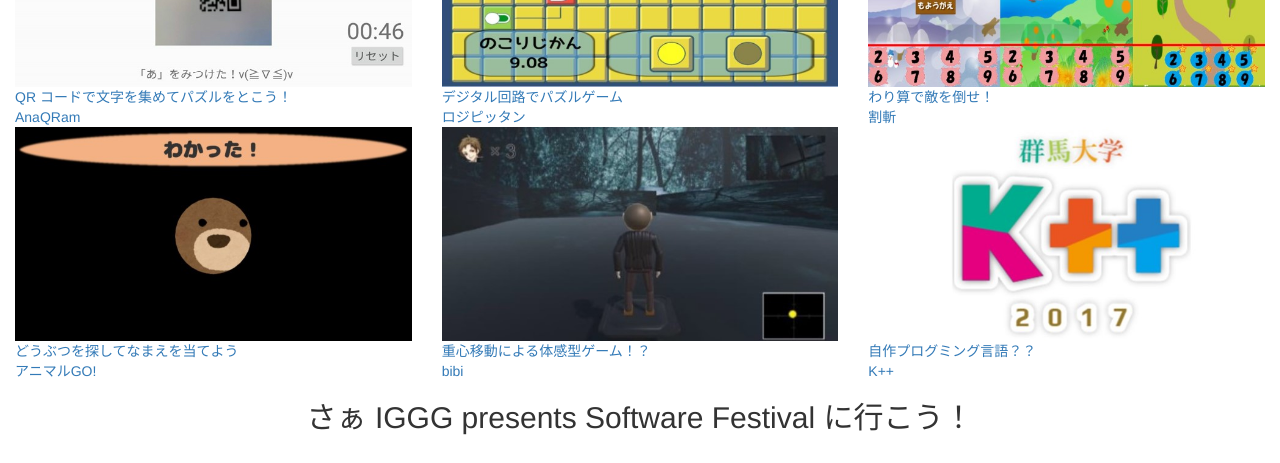
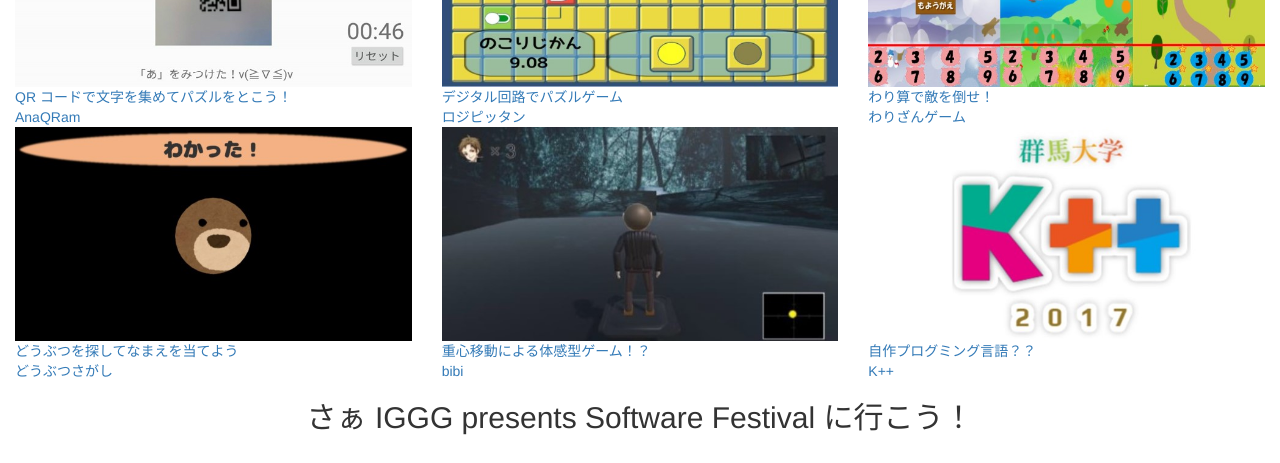
Before and after one commit to IGGG/guntoh-fes, a Jekyll site: the page built from index.html, in a window 1280 px wide and 900 px high, scrolled down 654 px. Shown: the part 260-723 px from the top of the window. Built offline with Jekyll 4.4.1, drawn with Linux system fonts in a browser that asks for light colours.

Commit message:
Rename games

```diff
--- a/_includes/modals.html
+++ b/_includes/modals.html
@@ -46,7 +46,7 @@
         <div class="modal-content">
             <div class="modal-header">
                 <button type="button" class="close" data-dismiss="modal" aria-label="Close"><span aria-hidden="true">&times;</span></button>
-                <h4 class="modal-title" id="warizanLabel">割斬</h4>
+                <h4 class="modal-title" id="warizanLabel">わりざんゲーム</h4>
             </div>
             <div class="modal-body">
               <h4>わり算を駆使して敵を倒せ！</h4>
@@ -64,7 +64,7 @@
         <div class="modal-content">
             <div class="modal-header">
                 <button type="button" class="close" data-dismiss="modal" aria-label="Close"><span aria-hidden="true">&times;</span></button>
-                <h4 class="modal-title" id="animalLabel">アニマルGO!</h4></h4>
+                <h4 class="modal-title" id="animalLabel">どうぶつさがし</h4></h4>
             </div>
             <div class="modal-body">
 	             <h4>隠れている動物を探そう！</h4>
--- a/_includes/portfolio.html
+++ b/_includes/portfolio.html
@@ -40,7 +40,7 @@
                                 わり算で敵を倒せ！
                             </div>
                             <div class="project-name">
-                                割斬
+                                わりざんゲーム
                             </div>
                         </div>
                     </div>
@@ -55,7 +55,7 @@
                               どうぶつを探してなまえを当てよう
                             </div>
                             <div class="project-name">
-                                 アニマルGO!
+                                 どうぶつさがし
                             </div>
                         </div>
                     </div>
```
